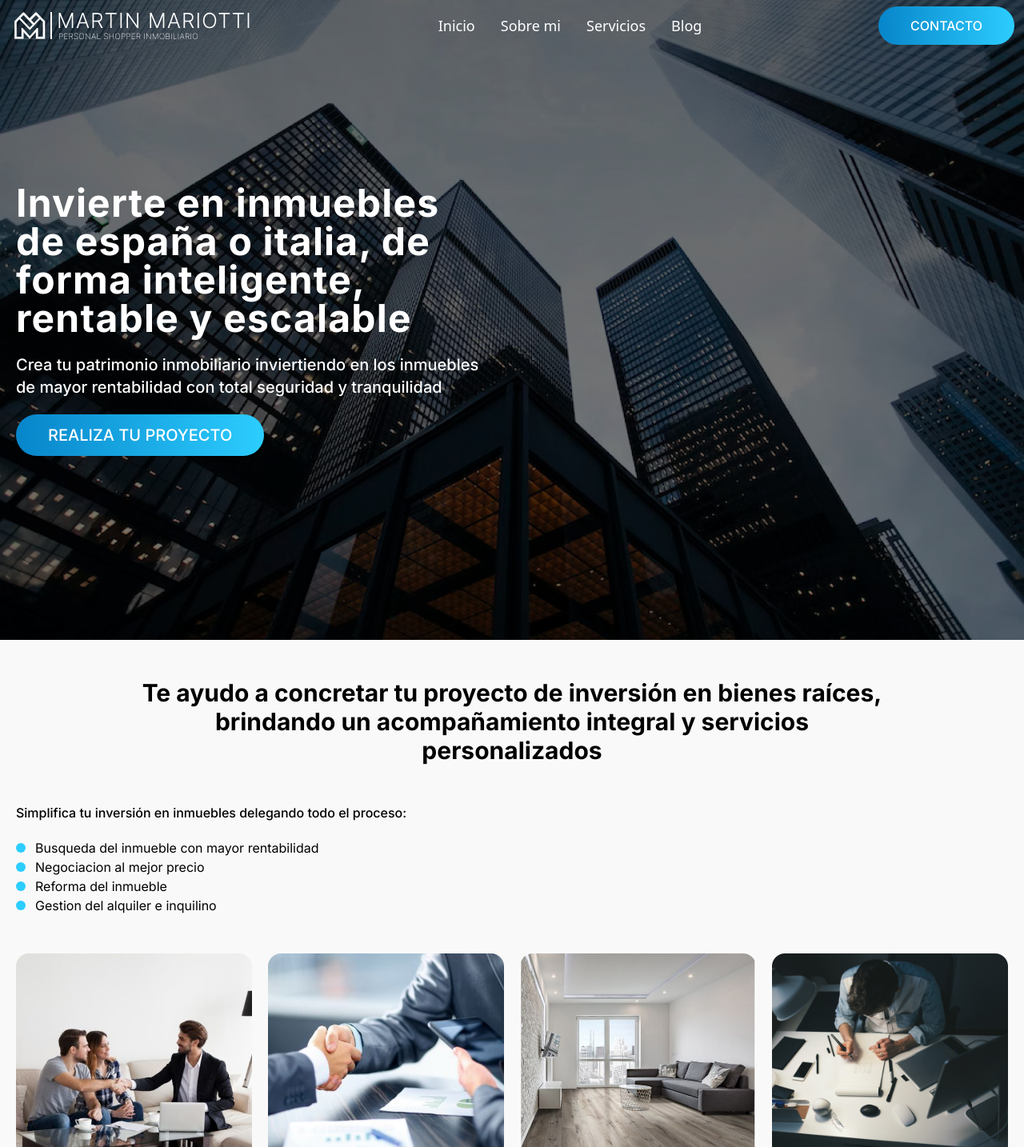
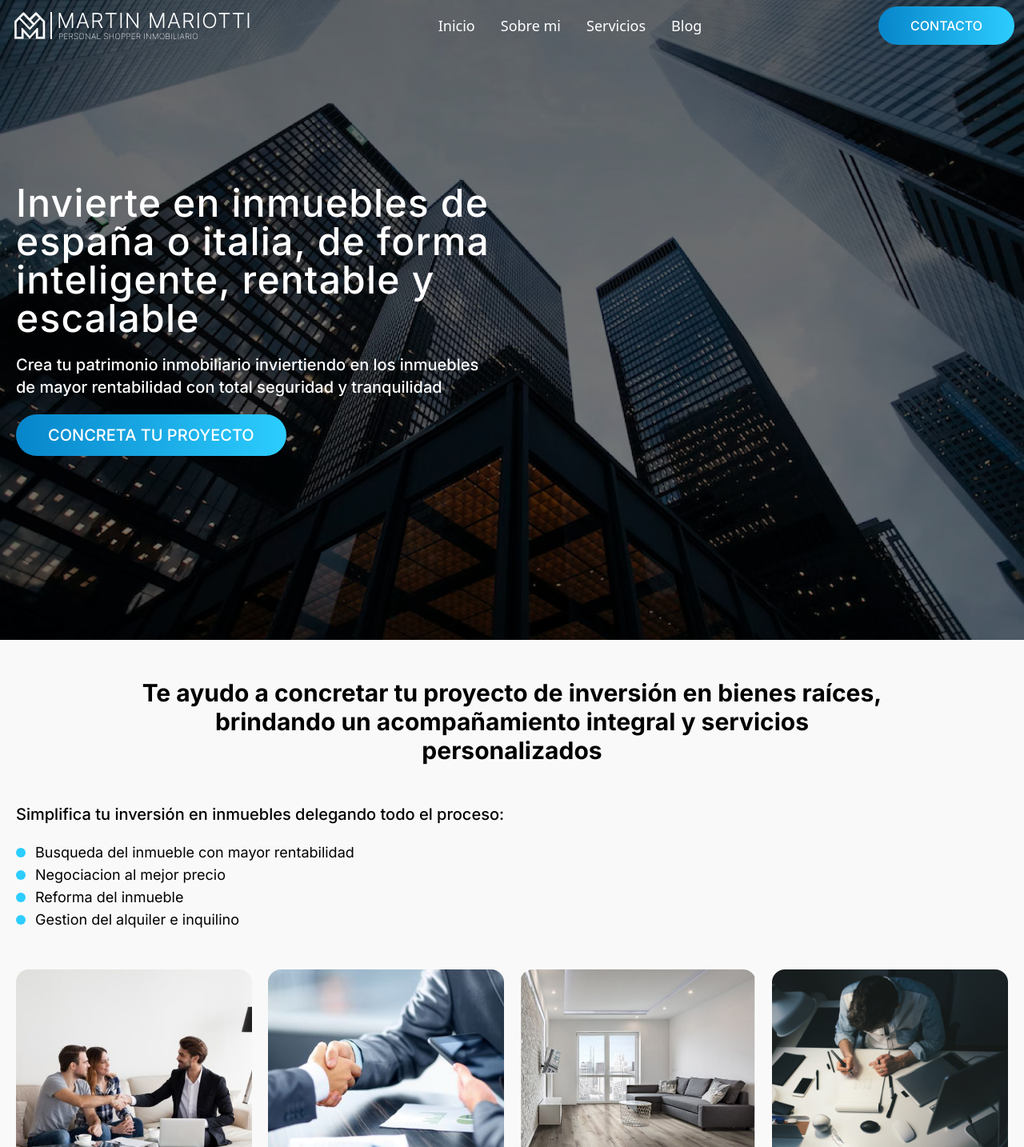
Before and after one commit to mariodev99/martinmariottirealestate, a Next.js app: page /inicio in a window 1280 px wide. Shown: the top 1434 px of the page at 80% size. Built offline with nearby package versions, Linux system fonts and the light colour scheme.

Commit message:
FIX: change font size of services

```diff
--- a/src/components/Pages/Sections/HeaderSection.tsx
+++ b/src/components/Pages/Sections/HeaderSection.tsx
@@ -4,13 +4,14 @@ import { Merriweather,Inter } from 'next/font/google'
 import Image from 'next/image'
 import SectionWraper from '@/components/Layout/SectionWraper'
 import headerImage from "../../../../public/images/header2.jpg"
+import Link from 'next/link'
 
 const inter = Inter({ subsets: ['latin'] })
 
 const HEADER_INFORMATION = {
   title: "Invierte en inmuebles de españa o italia, de forma inteligente, rentable y escalable",
   subtitle: "Crea tu patrimonio inmobiliario inviertiendo en los inmuebles de mayor rentabilidad con total seguridad y tranquilidad",
-  callToAction: "Realiza tu proyecto"
+  callToAction: "Concreta tu proyecto"
 }
 
 export default function HeaderSection() {
@@ -30,12 +31,14 @@ export default function HeaderSection() {
       <SectionWraper>
         <main className='relative text-white md:grid w-full grid-cols-1 md:grid-cols-2 items-center gap-10'>
           <div className='flex flex-col gap-5'>
-            <h1 className={`${inter.className} text-3xl md:text-5xl font-bold tracking-wide`}>{HEADER_INFORMATION.title}</h1>
+            <h1 className={`${inter.className} text-3xl md:text-5xl font-medium tracking-wide`}>{HEADER_INFORMATION.title}</h1>
             <h2 className={`${inter.className} text-lg md:text-xl font-regular md:font-medium `}>{HEADER_INFORMATION.subtitle}</h2>
             <div className='w-full'>
+              <Link href={"/contacto"}>
               <PrimaryButton mode='light'>
                 <p className='text-xl'>{HEADER_INFORMATION.callToAction}</p>
               </PrimaryButton>
+              </Link>
             </div>
           </div>
           {/* Empty */}
--- a/src/components/Pages/Sections/ServicesSection.tsx
+++ b/src/components/Pages/Sections/ServicesSection.tsx
@@ -71,15 +71,14 @@ export default function ServicesSection() {
             alignment={"center"}
           />
           <div>
-          <h2 className='font-medium'>
-          Simplifica tu inversión en inmuebles delegando todo el proceso:
+          <h2 className='font-medium md:text-xl'>
+            Simplifica tu inversión en inmuebles delegando todo el proceso:
           </h2>
-
-          <ul className='list-disc mt-5'>
+          <ul className='list-disc mt-5 md:text-lg'>
             {ServiceList.map((item, index) => (
               <li className='flex items-center gap-3 '>
                 <div className='h-3 w-3 bg-[#2ccdff] rounded-full'></div>
-                <p>{item.title}</p>
+                <p className=''>{item.title}</p>
               </li>
             ))}
           </ul>
```
